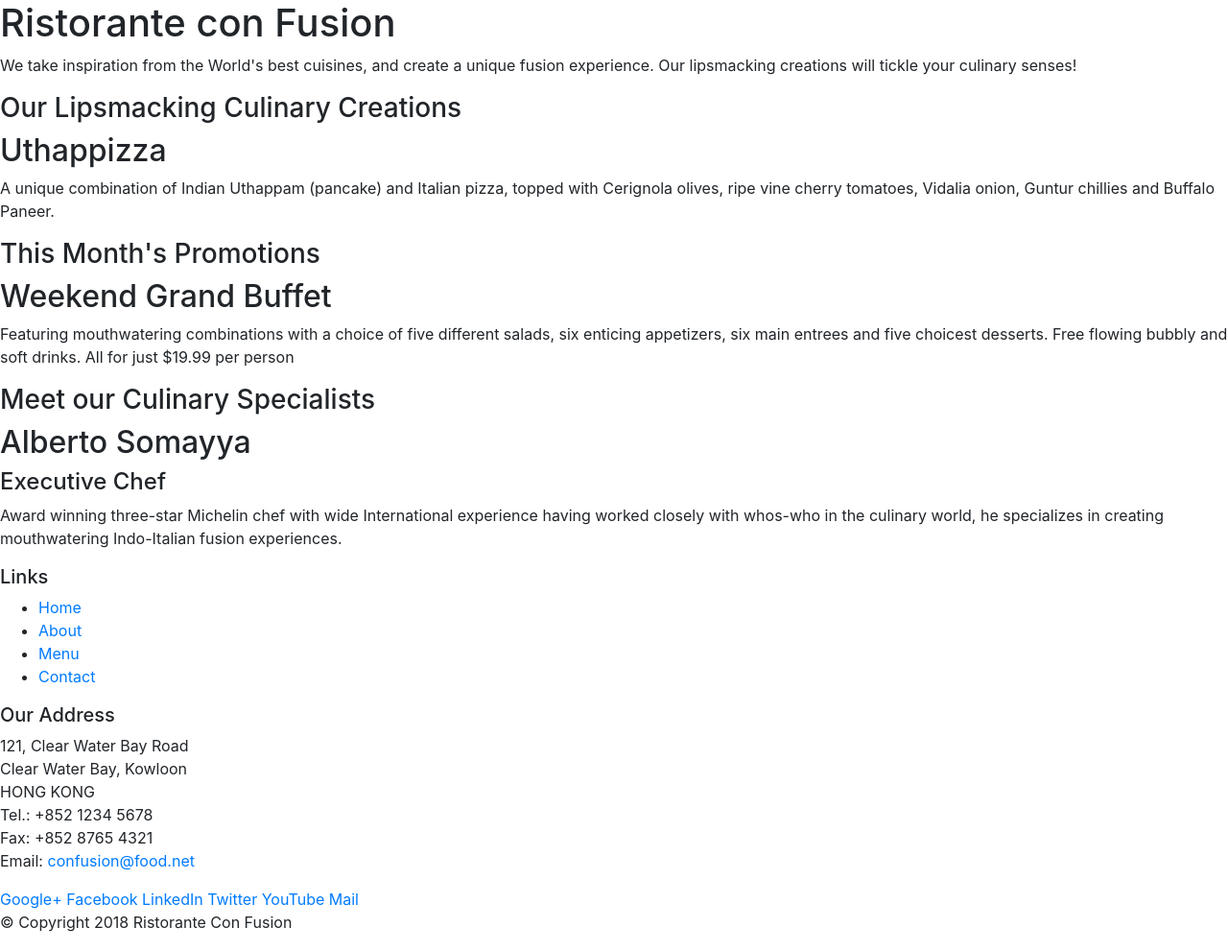
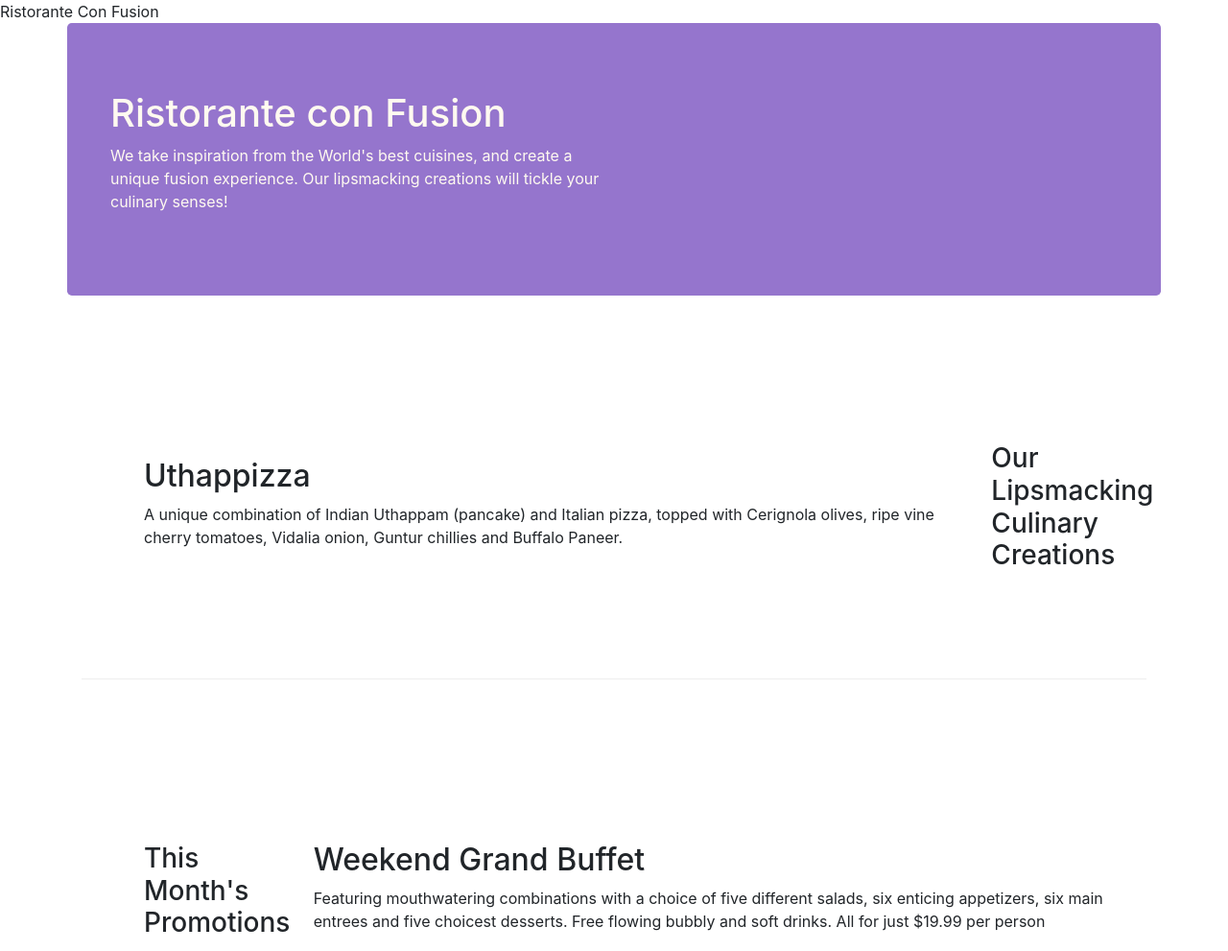
Before and after one commit to Vulcan-Logic/WEB_HKU_webdev_c1, a website: page index.html in a window 1280 px wide. Shown: the top 991 px of the page at 96% size. Drawn offline with nearby package versions, Linux system fonts and the light colour scheme.

Commit message:
first week over

```diff
--- /dev/null
+++ b/css/styles.css
@@ -0,0 +1,30 @@
+.row-header{
+  margin: 0px auto;
+  padding: 0px auto;
+}
+
+.row-content{
+  margin: 0px auto;
+  padding: 50px 0px 0px 50px;
+  border-bottom: 1px ridge;
+  min-height: 400px;
+}
+
+.footer{
+  background-color: #D1C4E9;
+  margin: 0px auto;
+  padding: 20px 0px 20px 0px;
+}
+
+.jumbotron{
+  padding: 70px 30px 70px 30px;
+  margin: 0px auto;
+  background: #9575CD;
+  color: floralwhite;
+}
+
+.address{
+  font-size: 80%;
+  margin: 0px;
+  color: #0f0f0f;
+}
--- a/index.html
+++ b/index.html
@@ -9,51 +9,52 @@
 
     <!-- Bootstrap CSS -->
     <link rel="stylesheet" href="node_modules/bootstrap/dist/css/bootstrap.min.css">
-    <title>Ristorante Con Fusion</title>
+    <link rel="stylesheet" href="css/styles.css"
+    <title> Ristorante Con Fusion </title>
 </head>
 
 <body>
 
     <header>
-        <div>
-            <div>
-                <div>
+        <div class="container jumbotron">
+            <div class="row row-header">
+                <div class ="col-12 col-sm-6">
                     <h1>Ristorante con Fusion</h1>
                     <p>We take inspiration from the World's best cuisines, and create a unique fusion experience. Our lipsmacking creations will tickle your culinary senses!</p>
                 </div>
-                <div>
+                <div class="col-12 col-sm">
                 </div>
             </div>
         </div>
     </header>
 
-    <div>
-        <div>
-            <div>
+    <div class="container">
+        <div class="row row-content align-items-center">
+            <div class="col-12 col-sm-3 col-md-2 order-sm-last">
                 <h3>Our Lipsmacking Culinary Creations</h3>
             </div>
-            <div>
+            <div class="col col-sm col-md order-sm-first">
                 <h2>Uthappizza</h2>
                 <p>A unique combination of Indian Uthappam (pancake) and Italian pizza, topped with Cerignola olives, ripe vine cherry tomatoes, Vidalia onion, Guntur chillies and Buffalo Paneer.</p>
             </div>
         </div>
 
 
-        <div>
-            <div>
+        <div class="row row-content align-items-center">
+            <div class="col-12 col-sm-3 col-md-2">
                 <h3>This Month's Promotions</h3>
             </div>
-            <div>
+            <div class="col col-sm col-md">
                 <h2>Weekend Grand Buffet</h2>
                 <p>Featuring mouthwatering combinations with a choice of five different salads, six enticing appetizers, six main entrees and five choicest desserts. Free flowing bubbly and soft drinks. All for just $19.99 per person </p>
             </div>
         </div>
 
-        <div>
-            <div>
+        <div class="row row-content align-items-center">
+            <div class="col-12 col-sm-3 order-sm-last col-md-2">
                 <h3>Meet our Culinary Specialists</h3>
             </div>
-            <div>
+            <div class="col col-sm order-sm-first col-md">
                 <h2>Alberto Somayya</h2>
                 <h4>Executive Chef</h4>
                 <p>Award winning three-star Michelin chef with wide International experience having worked closely with whos-who in the culinary world, he specializes in creating mouthwatering Indo-Italian fusion experiences. </p>
@@ -62,18 +63,18 @@
     </div>
 
     <footer>
-        <div>
-            <div>
-                <div>
+        <div class="container footer">
+            <div class="row">
+                <div class="col-4 offset-1 col-sm-2">
                     <h5>Links</h5>
-                    <ul>
+                    <ul class="list-unstyled">
                         <li><a href="#">Home</a></li>
                         <li><a href="#">About</a></li>
                         <li><a href="#">Menu</a></li>
                         <li><a href="#">Contact</a></li>
                     </ul>
                 </div>
-                <div>
+                <div class="col-7 col-sm-5">
                     <h5>Our Address</h5>
                     <address>
 		              121, Clear Water Bay Road<br>
@@ -84,8 +85,8 @@
 		              Email: <a href="mailto:confusion@food.net">confusion@food.net</a>
 		           </address>
                 </div>
-                <div>
-                    <div>
+                <div class="col-12 col-sm-4 align-self-center">
+                    <div class="text-center">
                         <a href="http://google.com/+">Google+</a>
                         <a href="http://www.facebook.com/profile.php?id=">Facebook</a>
                         <a href="http://www.linkedin.com/in/">LinkedIn</a>
@@ -95,8 +96,8 @@
                     </div>
                 </div>
            </div>
-           <div>
-                <div>
+           <div class="row justify-content-center">
+                <div class="col-auto">
                     <p>© Copyright 2018 Ristorante Con Fusion</p>
                 </div>
            </div>
--- a/package.json
+++ b/package.json
@@ -11,7 +11,7 @@
   "author": "",
   "license": "ISC",
   "devDependencies": {
-    "lite-server": "^2.3.0"
+    "lite-server": "^2.5.4"
   },
   "dependencies": {
     "bootstrap": "^4.0.0",
```
